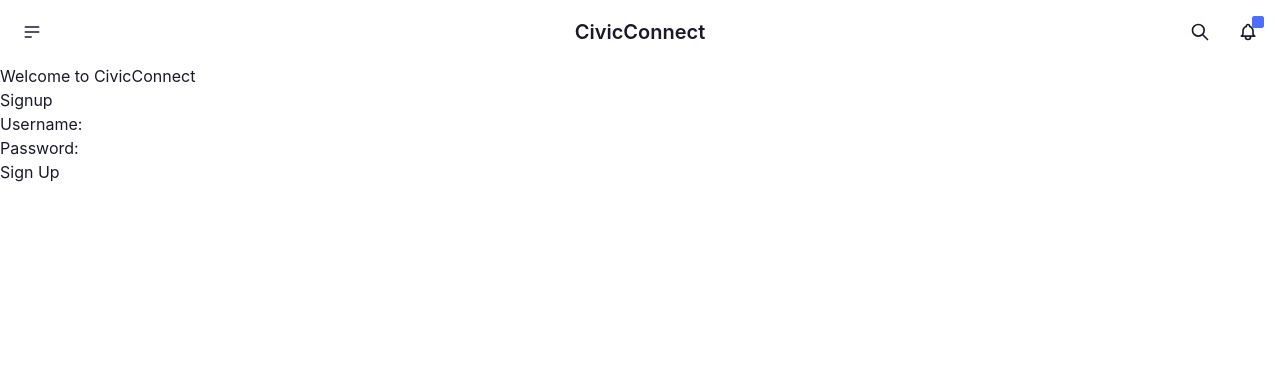
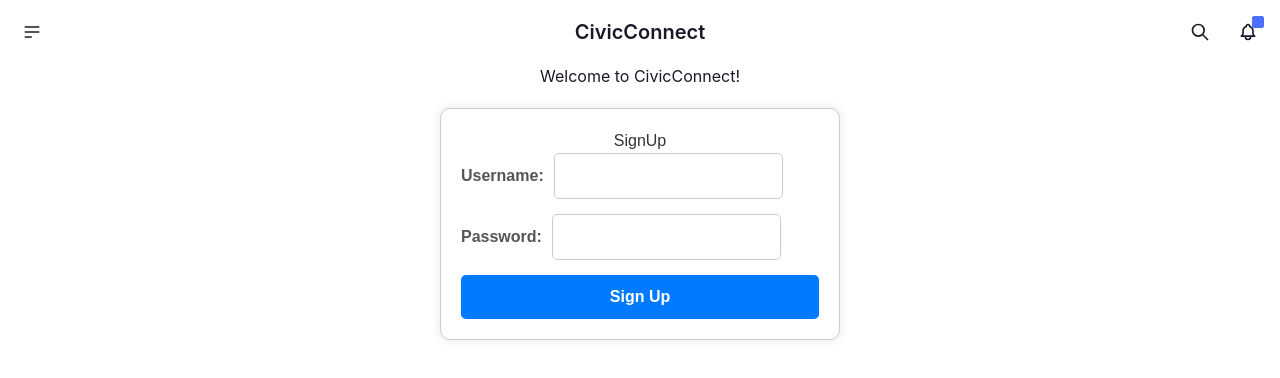
Before and after one commit to heiditeng/cs307-CivicConnect, a React (Create React App) app in the folder client/: page / in a window 1280 px wide. Shown: the top 378 px of the page. Built offline with nearby package versions, Linux system fonts and the light colour scheme.

Commit message:
Formatted the Signup Frontend
- made the signup page on the frontend prettier

```diff
--- a/client/src/App.js
+++ b/client/src/App.js
@@ -4,14 +4,14 @@ import Signup from './components/Signup';
 
 function App() {
 
-  const title = "Welcome to CivicConnect";
+  const title = "Welcome to CivicConnect!";
   const users = 0;
   return (
     <div className='App'>
       <NavBar />
       <div className='content'>
-        <h1>{title}</h1>
-        <Signup />
+        <h1 style={{ textAlign: 'center', marginBottom: '20px'}}>{title}</h1>
+        <Signup/>
       </div>
     </div>
   );
--- /dev/null
+++ b/client/src/components/Signup.css
@@ -0,0 +1,68 @@
+/* signup form */
+.signup {
+    max-width: 400px;
+    margin: auto; /* center the form horizontally on the page */
+    padding: 20px;
+    border: 1px solid #ccc; /* light gray border around the form */
+    border-radius: 10px;
+    box-shadow: 0 0 10px rgba(0, 0, 0, 0.1);
+    font-family: Arial, sans-serif;
+  }
+
+/* signup heading */
+  .signup h2 {
+    text-align: center;
+    color: #333;
+  }
+
+/* form element */
+  .signup form {
+    display: flex;
+    flex-direction: column;
+    gap: 15px;
+  }
+
+/* labels */
+  .signup label {
+    margin-bottom: 5px;
+    font-weight: bold;
+    color: #555;
+  }
+
+/* input form */
+  .signup input {
+    padding: 10px;
+    font-size: 16px;
+    border-radius: 5px;
+    border: 1px solid #ccc;
+    margin-left: 10px;
+  }
+
+/* signup button */
+  .signup button {
+    padding: 10px;
+    font-size: 16px;
+    font-weight: bold;
+    background-color: #007bff;
+    color: white;
+    border-radius: 5px;
+    border: none;
+    cursor: pointer;
+  }
+
+/* darken button when hovered */
+  .signup button:hover {
+    background-color: #0056b3;
+  }
+
+/* response message */
+  .signup p {
+    margin-top: 10px;
+    text-align: center;
+    color: #f00;
+  }
+
+ /* success message */
+  .signup p.success {
+    color: #008000;
+  }
--- a/client/src/components/Signup.js
+++ b/client/src/components/Signup.js
@@ -1,4 +1,5 @@
 import React, { useState } from 'react';
+import './Signup.css';
 
 const Signup = () => {
   const [username, setUsername] = useState('');
@@ -30,10 +31,10 @@ const Signup = () => {
 
   return (
     <div className="signup">
-      <h2>Signup</h2>
+      <h2>SignUp</h2>
       <form onSubmit={handleSignup}>
         <div>
-          <label>Username: </label>
+          <label>Username:</label>
           <input
             type="text"
             value={username}
@@ -42,7 +43,7 @@ const Signup = () => {
           />
         </div>
         <div>
-          <label>Password: </label>
+          <label>Password:</label>
           <input
             type="password"
             value={password}
@@ -52,7 +53,11 @@ const Signup = () => {
         </div>
         <button type="submit">Sign Up</button>
       </form>
-      {responseMessage && <p>{responseMessage}</p>}
+      {responseMessage && (
+        <p className={responseMessage.startsWith('Error') ? '' : 'success'}>
+          {responseMessage}
+        </p>
+      )}
     </div>
   );
 };
```
Also changed, not shown: 1 other file (tests, documents, lock files or other folders).
